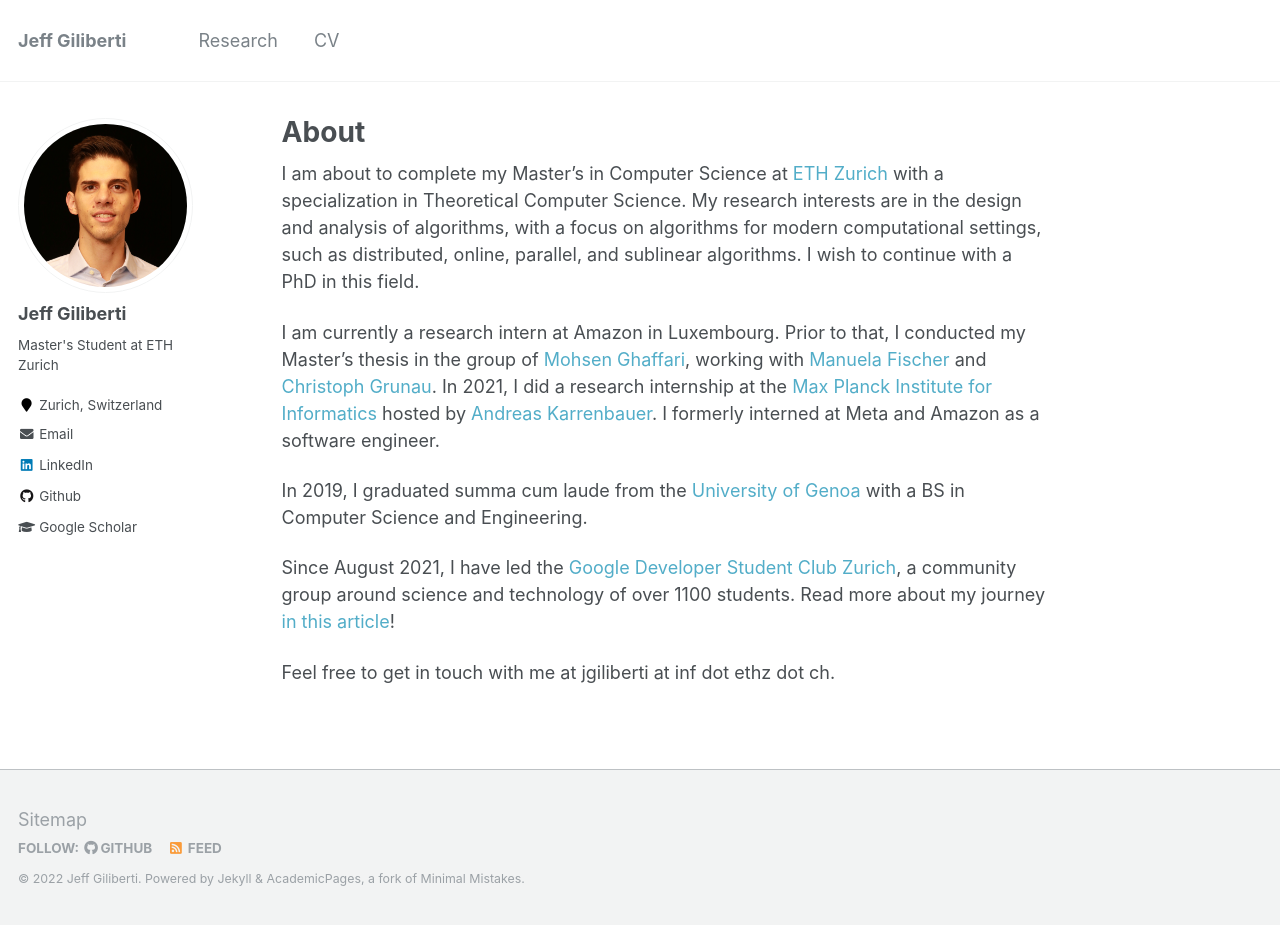
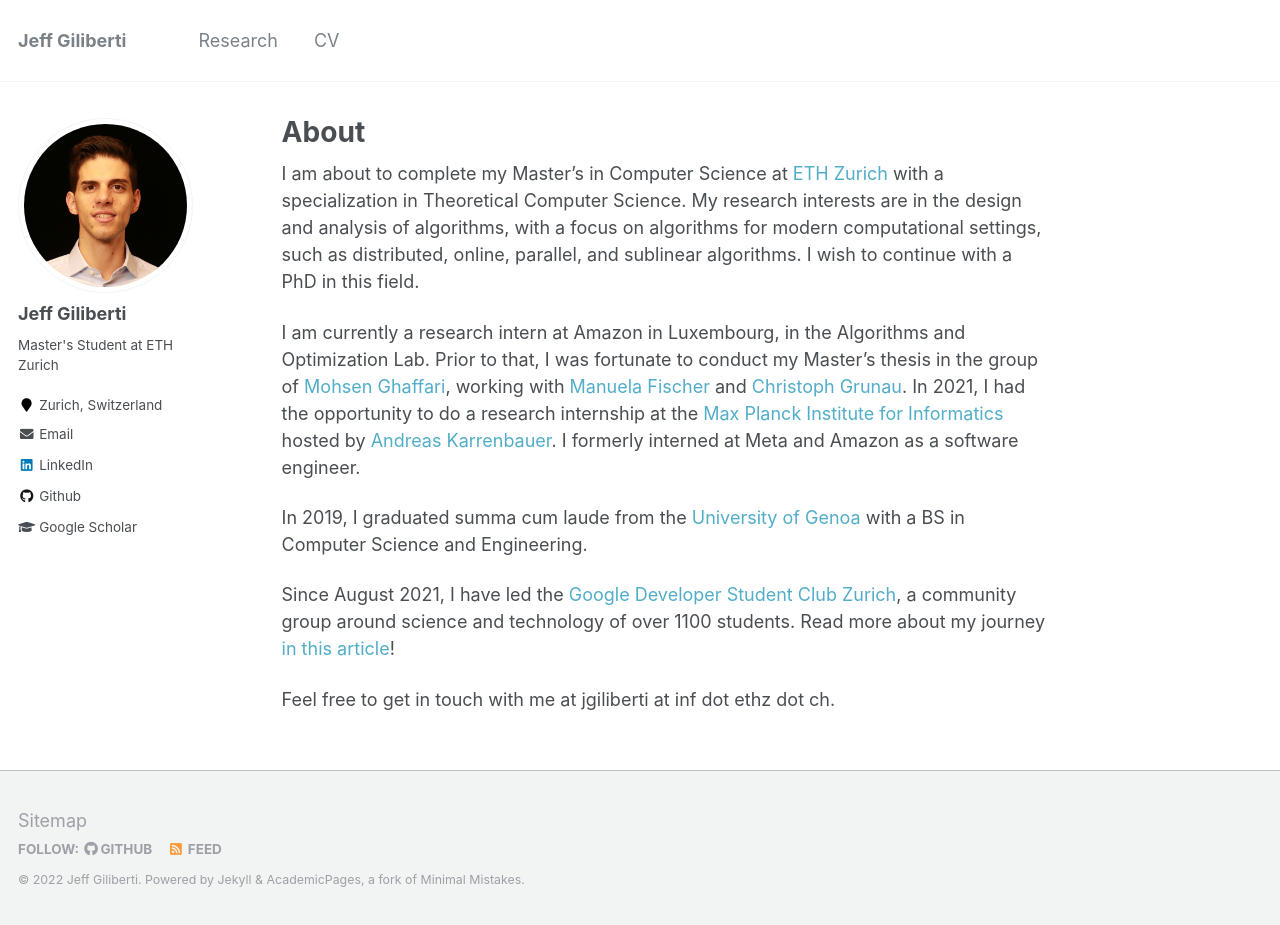
Before and after one commit to JeffG22/JeffG22.github.io, a Jekyll site: the page built from _pages/about.md, in a window 1280 px wide and 925 px high. Built offline with Jekyll 4.4.1, drawn with Linux system fonts in a browser that asks for light colours.

Commit message:
Update some sentences

```diff
--- a/_pages/about.md
+++ b/_pages/about.md
@@ -11,7 +11,7 @@ redirect_from:
 
 I am about to complete my Master's in Computer Science at [ETH Zurich](https://www.inf.ethz.ch/) with a specialization in Theoretical Computer Science. My research interests are in the design and analysis of algorithms, with a focus on algorithms for modern computational settings, such as distributed, online, parallel, and sublinear algorithms. I wish to continue with a PhD in this field.
 
-I am currently a research intern at Amazon in Luxembourg. Prior to that, I conducted my Master's thesis in the group of [Mohsen Ghaffari](http://people.csail.mit.edu/ghaffari/), working with [Manuela Fischer](https://people.inf.ethz.ch/fiscmanu/) and [Christoph Grunau](https://people.inf.ethz.ch/cgrunau/). In 2021, I did a research internship at the [Max Planck Institute for Informatics](https://www.mpi-inf.mpg.de/home/) hosted by [Andreas Karrenbauer](https://people.mpi-inf.mpg.de/~karrenba/). I formerly interned at Meta and Amazon as a software engineer.
+I am currently a research intern at Amazon in Luxembourg, in the Algorithms and Optimization Lab. Prior to that, I was fortunate to conduct my Master's thesis in the group of [Mohsen Ghaffari](http://people.csail.mit.edu/ghaffari/), working with [Manuela Fischer](https://people.inf.ethz.ch/fiscmanu/) and [Christoph Grunau](https://people.inf.ethz.ch/cgrunau/). In 2021, I had the opportunity to do a research internship at the [Max Planck Institute for Informatics](https://www.mpi-inf.mpg.de/home/) hosted by [Andreas Karrenbauer](https://people.mpi-inf.mpg.de/~karrenba/). I formerly interned at Meta and Amazon as a software engineer.
 
 In 2019, I graduated summa cum laude from the [University of Genoa](https://unige.it/en/) with a BS in Computer Science and Engineering.
 
```
Also changed, not shown: _publications/002.md (+1 -1 lines).
